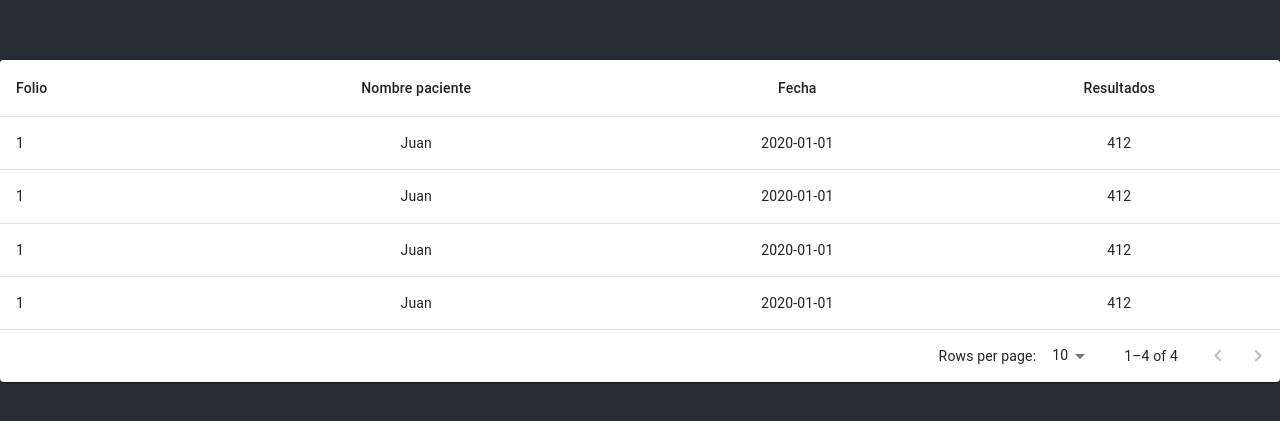
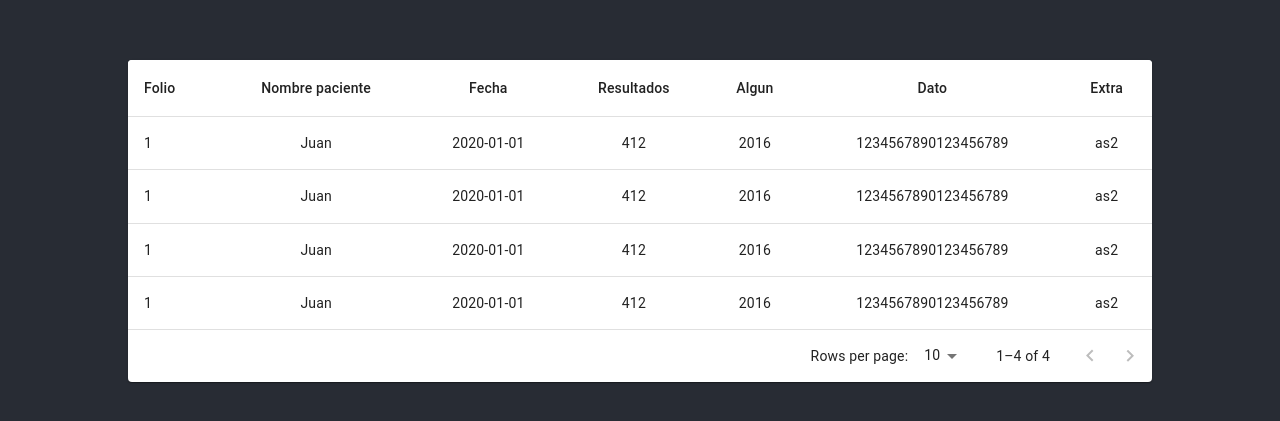
Before and after one commit to vcrb18/asdasd, a React (Create React App) app in the folder frontend/: page /examenes in a window 1280 px wide. Shown: the part 179-600 px from the top of the page. Built offline with nearby package versions, Linux system fonts and the light colour scheme.

Commit message:
Linter agregado más avances en navbar y tablas

```diff
--- /dev/null
+++ b/frontend/src/components/DrawerComp.tsx
@@ -0,0 +1,29 @@
+import React, { useState } from 'react'
+import { Drawer, List, ListItemButton, ListItemIcon, ListItemText, IconButton } from '@mui/material'
+import MenuIcon from '@mui/icons-material/Menu'
+
+const DrawerComp: React.FunctionComponent = () => {
+  const [openDrawer, setOpenDrawer] = useState(false)
+
+  return (
+    <React.Fragment>
+        <Drawer open={openDrawer}
+            onClose={() => { setOpenDrawer(false) }}
+        >
+            <List>
+                <ListItemButton>
+                    <ListItemIcon>
+                        <ListItemText>Login</ListItemText>
+                    </ListItemIcon>
+                </ListItemButton>
+            </List>
+        </Drawer>
+        <IconButton onClick={() => { setOpenDrawer(!openDrawer) }}>
+            <MenuIcon sx={{ marginLeft: 'auto' }} />
+        </IconButton>
+
+    </React.Fragment>
+  )
+}
+
+export default DrawerComp
--- a/frontend/src/components/Header.tsx
+++ b/frontend/src/components/Header.tsx
@@ -1,39 +1,63 @@
-import React, { useState } from 'react';
-import { AppBar, Toolbar, Typography, Tabs, Tab, Button } from '@mui/material';
-import EngineeringIcon from '@mui/icons-material/Engineering';
-import '../styles/Header.css';
+import React, { useState } from 'react'
+import {
+  AppBar,
+  Toolbar,
+  Typography,
+  Tabs,
+  Tab,
+  Button,
+  useMediaQuery,
+  useTheme
+} from '@mui/material'
+import EngineeringIcon from '@mui/icons-material/Engineering'
+import '../styles/Header.css'
+import DrawerComp from '../components/DrawerComp'
 
 interface TabProps {
-  label: string;
+  label: string
 }
 
 interface ButtonProps {
-  label: string;
+  label: string
 }
 
 interface HeaderProps {
-  tabs: TabProps[];
-  buttons?: ButtonProps[];
+  tabs: TabProps[]
+  buttons?: ButtonProps[]
 }
 
 const Header: React.FC<HeaderProps> = ({ tabs, buttons }) => {
-  const [value, setValue] = useState();
+  const [value, setValue] = useState()
+  const theme = useTheme()
+  const isMatch = useMediaQuery(theme.breakpoints.down('md'))
+
   return (
     <React.Fragment>
       <AppBar sx={{ background: '#bababa' }}>
         <Toolbar>
 
           <EngineeringIcon/>
+            { isMatch
+              ? (
+                <>
+                  <DrawerComp/>
                   <Typography marginLeft={'1%'} className="ecg-title" variant="body1">
                     Análisis de electrocardiogramas con IA
                   </Typography>
 
+                </>
+                )
+              : (
+                <>
+                <Typography marginLeft={'1%'} className="ecg-title" variant="body1">
+                    Análisis de electrocardiogramas con IA
+                  </Typography>
                 <Tabs
             textColor='inherit'
             className='tabs-text'
-            sx={{ marginLeft: 'auto'}}
+            sx={{ marginLeft: 'auto' }}
             value={value}
-            onChange={(e, value) => setValue(value)}
+            onChange={(e, value) => { setValue(value) }}
 
           >
             {tabs.map((tab, index) => (
@@ -41,19 +65,22 @@ const Header: React.FC<HeaderProps> = ({ tabs, buttons }) => {
             ))}
           </Tabs>
 
-          {buttons && buttons.length > 0 ? (
+          {(buttons != null) && buttons.length > 0
+            ? (
                 buttons.map((button, index) => (
-              <Button color='secondary' key={index} sx={index === 0 ? {marginLeft: 'auto'} : index === 1 ? {marginLeft: '1%'} : {}} variant='contained'>{button.label}</Button>
+              <Button color='secondary' key={index} sx={index === 0 ? { marginLeft: 'auto' } : index === 1 ? { marginLeft: '1%' } : {}} variant='contained'>{button.label}</Button>
                 ))
-          ) : null}
-
-
-
+              )
+            : null}
+                </>
+                )
+              }
 
         </Toolbar>
+
       </AppBar>
     </React.Fragment>
   )
 }
 
-export default Header;
+export default Header
--- a/frontend/src/components/Tables.tsx
+++ b/frontend/src/components/Tables.tsx
@@ -1,88 +1,131 @@
-import * as React from 'react';
-import Paper  from '@mui/material/Paper';
-import Table from '@mui/material/Table';
-import TableBody from '@mui/material/TableBody';
-import TableCell from '@mui/material/TableCell';
-import { TableContainer, TableHead, TablePagination, TableRow } from '@mui/material';
+import * as React from 'react'
+import Paper from '@mui/material/Paper'
+import Table from '@mui/material/Table'
+import TableBody from '@mui/material/TableBody'
+import TableCell from '@mui/material/TableCell'
+import { TableContainer, TableHead, TablePagination, TableRow } from '@mui/material'
+// Nombres de las columnas que tendremos que
+// obtener desde la base de datos
 
-//Nombres de las columnas que tendremos que
-//obtener desde la base de datos
-
-interface Column{
-    id: "folio" | "paciente" | "fecha" | "resultados";
-    label: string;
-    minWidth?: string;
-    align?: 'center' | 'left' | 'right';
-    format?: (value: number) => string;
+interface Column {
+  id: 'folio' | 'paciente' | 'fecha' | 'resultados' | 'algun' | 'dato' | 'extra'
+  label: string
+  minWidth?: string
+  align?: 'center' | 'left' | 'right'
+  format?: (value: number) => string
 }
 
-const columns: ReadonlyArray<Column> = [
-    { id: "folio", label: "Folio", minWidth: '20%'},
-    { id: "paciente", label: 'Nombre paciente', align: 'center', minWidth: '20%'},
+// interface Resultados {
+//   name: 'resultados'
+//   folio: string
+// }
+
+// const Resultados = {
+
+// }
+
+const columns: readonly Column[] = [
+  { id: 'folio', label: 'Folio', minWidth: '30%' },
+  { id: 'paciente', label: 'Nombre paciente', align: 'center', minWidth: '40%' },
   {
-        id: "fecha",
-        label: "Fecha",
-        minWidth: '20%',
-        align: "center",
+    id: 'fecha',
+    label: 'Fecha',
+    minWidth: '30%',
+    align: 'center',
     format: (value: number) => {
-            return new Date(value).toLocaleDateString();
+      return new Date(value).toLocaleDateString()
     }
   },
   {
-        id: "resultados",
-        label: "Resultados",
+    id: 'resultados',
+    label: 'Resultados',
+    minWidth: '30%',
+    align: 'center',
+    format: (value: number) => {
+      return value.toLocaleString()
+    }
+  },
+  {
+    id: 'algun',
+    label: 'Algun',
     minWidth: '20%',
-        align: "center",
+    align: 'center',
     format: (value: number) => {
-            return value.toLocaleString();
+      return value.toLocaleString()
+    }
+  },
+  {
+    id: 'dato',
+    label: 'Dato',
+    minWidth: '20%',
+    align: 'center',
+    format: (value: number) => {
+      return value.toLocaleString()
+    }
+  },
+  {
+    id: 'extra',
+    label: 'Extra',
+    minWidth: '20%',
+    align: 'center',
+    format: (value: number) => {
+      return value.toLocaleString()
     }
   }
-  ];
+]
 
-  //Chekear los typos de cada una de las categorias
-  //depediendo de como llegan desde la base de datos
-interface Data{
-    folio: string;
-    paciente: string;
-    fecha: string;
-    resultados: number;
+// Chekear los typos de cada una de las categorias
+// depediendo de como llegan desde la base de datos
+interface Data {
+  folio: string
+  paciente: string
+  fecha: string
+  resultados: number
+  algun: string
+  dato: string
+  extra: string
 }
 
-function createData(
+function createData (
   folio: string,
   paciente: string,
   fecha: string,
   resultados: number,
-): Data{
+  algun: string,
+  dato: string,
+  extra: string
+): Data {
   return {
     folio,
     paciente,
     fecha,
-      resultados
-    };
+    resultados,
+    algun,
+    dato,
+    extra
+  }
 };
 const rows = [
-    createData('1', 'Juan', '2020-01-01',412),
-    createData('1', 'Juan', '2020-01-01',412),
-    createData('1', 'Juan', '2020-01-01',412),
-    createData('1', 'Juan', '2020-01-01',412),
+  createData('1', 'Juan', '2020-01-01', 412, '2016', '1234567890123456789', 'as2'),
+  createData('1', 'Juan', '2020-01-01', 412, '2016', '1234567890123456789', 'as2'),
+  createData('1', 'Juan', '2020-01-01', 412, '2016', '1234567890123456789', 'as2'),
+  createData('1', 'Juan', '2020-01-01', 412, '2016', '1234567890123456789', 'as2')
 ]
 
+const CustomizedTables: React.FunctionComponent = () => {
+  const [page, setPage] = React.useState(0)
+  const [rowsPerPage, setRowsPerPage] = React.useState(10)
 
-  export default function CustomizedTables() {
-    const [page, setPage] = React.useState(0);
-    const [rowsPerPage, setRowsPerPage] = React.useState(10);
-
-    const handleChangePage = (event: unknown, newPage: number) => {
-        setPage(newPage);
-    };
-    const handleChangeRowsPerPage = (event: React.ChangeEvent<HTMLInputElement>)=> {
-        setRowsPerPage(+event.target.value);
-        setPage(0);
-    };
+  const handleChangePage = (event: unknown, newPage: number): void => {
+    setPage(newPage)
+  }
+  const handleChangeRowsPerPage = (event: React.ChangeEvent<HTMLInputElement>): void => {
+    setRowsPerPage(+event.target.value)
+    setPage(0)
+  }
   return (
-        <Paper sx={{width: '100%', overflow:'hidden' }}>
-            <TableContainer sx={{maxHeight: 440}}>
+        <Paper sx={{ width: '80%', overflow: 'hidden' }}>
+            <TableContainer sx={{ maxHeight: 440 }}>
                 <Table stickyHeader aria-label="Examenes">
                     <TableHead>
                         <TableRow>
@@ -102,20 +145,20 @@ const rows = [
                           return (
                                 <TableRow hover role='checkbox' tabIndex={-1} key={row.folio}>
                                     {columns.map((column) => {
-                                        const value = row[column.id];
+                                      const value = row[column.id]
                                       return (
                                             <TableCell
                                                 key={column.id}
                                                 align={column.align}
-                                                style={{ minWidth: column.minWidth }}
-                                            >
-                                                {column.format && typeof value == 'number'?
-                                                column.format(value): value}
+                                                style={{ minWidth: column.minWidth }}>
+                                                {(column.format != null) && typeof value === 'number'
+                                                  ? column.format(value)
+                                                  : value}
                                             </TableCell>
-                                        );
+                                      )
                                     })}
                                 </TableRow>
-                            );
+                          )
                         })}
                     </TableBody>
                 </Table>
@@ -145,9 +188,10 @@ const rows = [
 //     }
 // ]
 
-
 // function Table(){
 //     return(
 //         <h1>Table</h1>
 //     )
 // }
+
+export default CustomizedTables
--- a/frontend/src/reportWebVitals.ts
+++ b/frontend/src/reportWebVitals.ts
@@ -1,15 +1,15 @@
-import { ReportHandler } from 'web-vitals';
+import { type ReportHandler } from 'web-vitals'
 
 const reportWebVitals = (onPerfEntry?: ReportHandler) => {
-  if (onPerfEntry && onPerfEntry instanceof Function) {
+  if ((onPerfEntry != null) && onPerfEntry instanceof Function) {
     import('web-vitals').then(({ getCLS, getFID, getFCP, getLCP, getTTFB }) => {
-      getCLS(onPerfEntry);
-      getFID(onPerfEntry);
-      getFCP(onPerfEntry);
-      getLCP(onPerfEntry);
-      getTTFB(onPerfEntry);
-    });
+      getCLS(onPerfEntry)
+      getFID(onPerfEntry)
+      getFCP(onPerfEntry)
+      getLCP(onPerfEntry)
+      getTTFB(onPerfEntry)
+    })
   }
-};
+}
 
-export default reportWebVitals;
+export default reportWebVitals
```
Also changed, not shown: frontend/package.json (+13 -2 lines), frontend/src/App.tsx (+5 -5 lines), frontend/src/Routing.tsx (+15 -15 lines), frontend/src/components/BlueButton.tsx (deleted, +0 -7 lines), frontend/src/components/LandingPage.tsx (+7 -7 lines), frontend/src/index.tsx (+8 -8 lines), frontend/src/setupTests.ts (+1 -1 lines), frontend/.eslintrc.json (added), 2 other files (tests, documents, lock files or other folders). Lines whose indentation alone changed are shown as unchanged.
